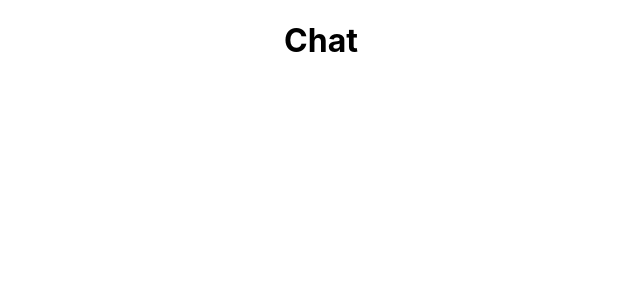
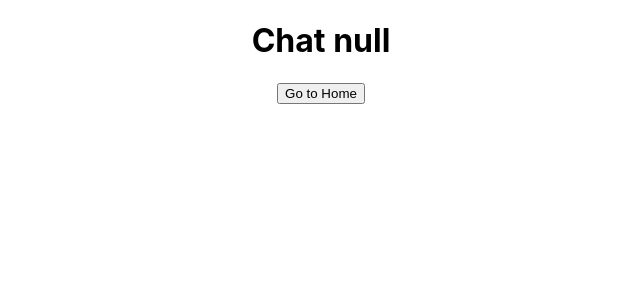
Before and after one commit to swapnilhota/mern-chat-application, a React (Create React App) app in the folder client/: page /chat in a window 1280 px wide. Shown: the top 300 px of the page, without its empty margins (319-959 px from the left). Built offline with nearby package versions, Linux system fonts and the light colour scheme.

Commit message:
userContext done

```diff
--- a/client/src/components/chat/Chat.js
+++ b/client/src/components/chat/Chat.js
@@ -1,9 +1,17 @@
-import React from 'react'
+import React, { useContext } from 'react'
+import { UserContext } from '../../UserContext'
+import { Link } from 'react-router-dom';
 
 const Chat = () => {
+
+    const { user, setUser } = useContext(UserContext);
+
     return (
         <div>
-            <h1>Chat</h1>
+            <h1>Chat {JSON.stringify(user)}</h1>
+            <Link to={'/'}>
+                <button>Go to Home</button>
+            </Link>
         </div>
     )
 }
```
